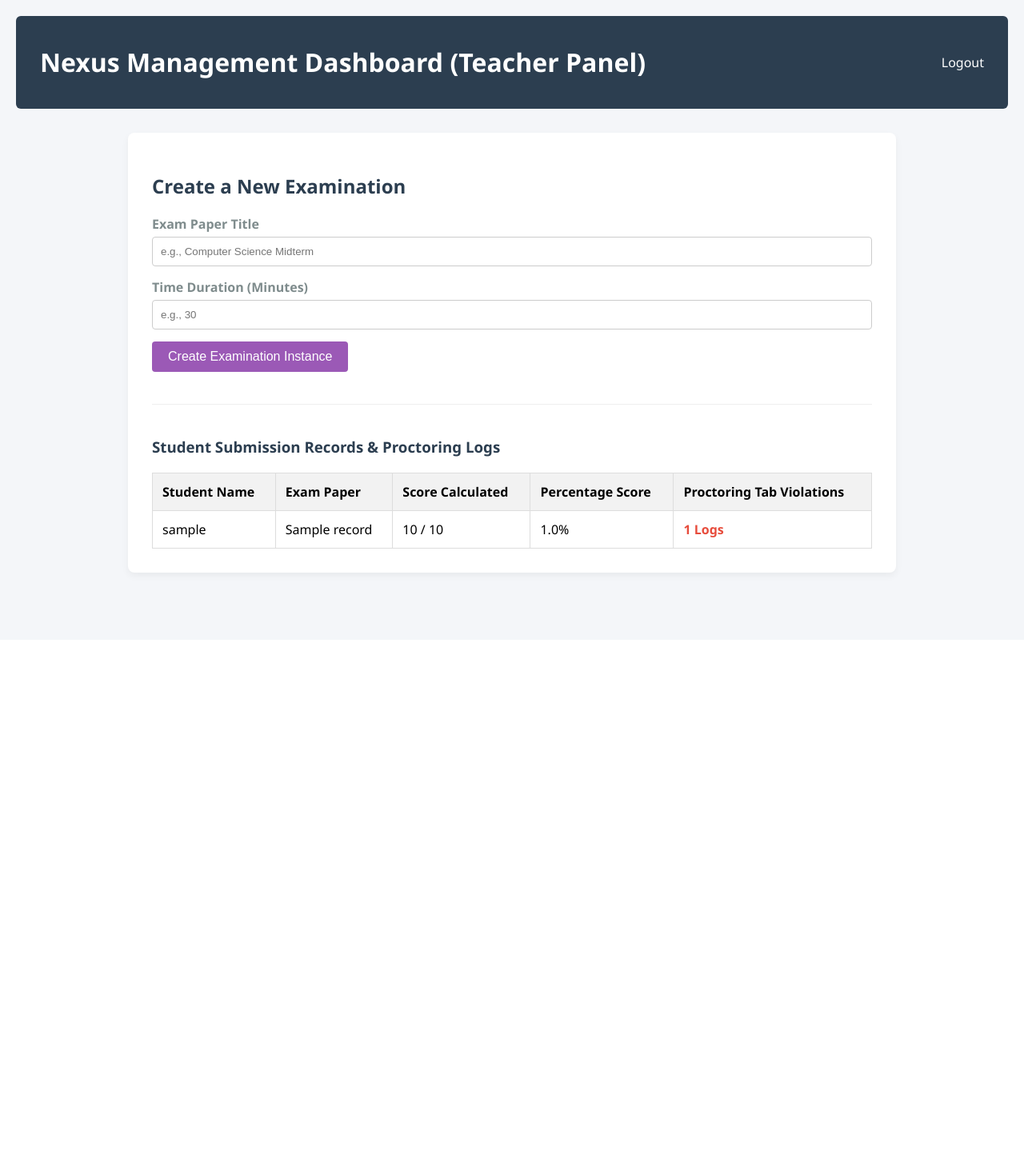
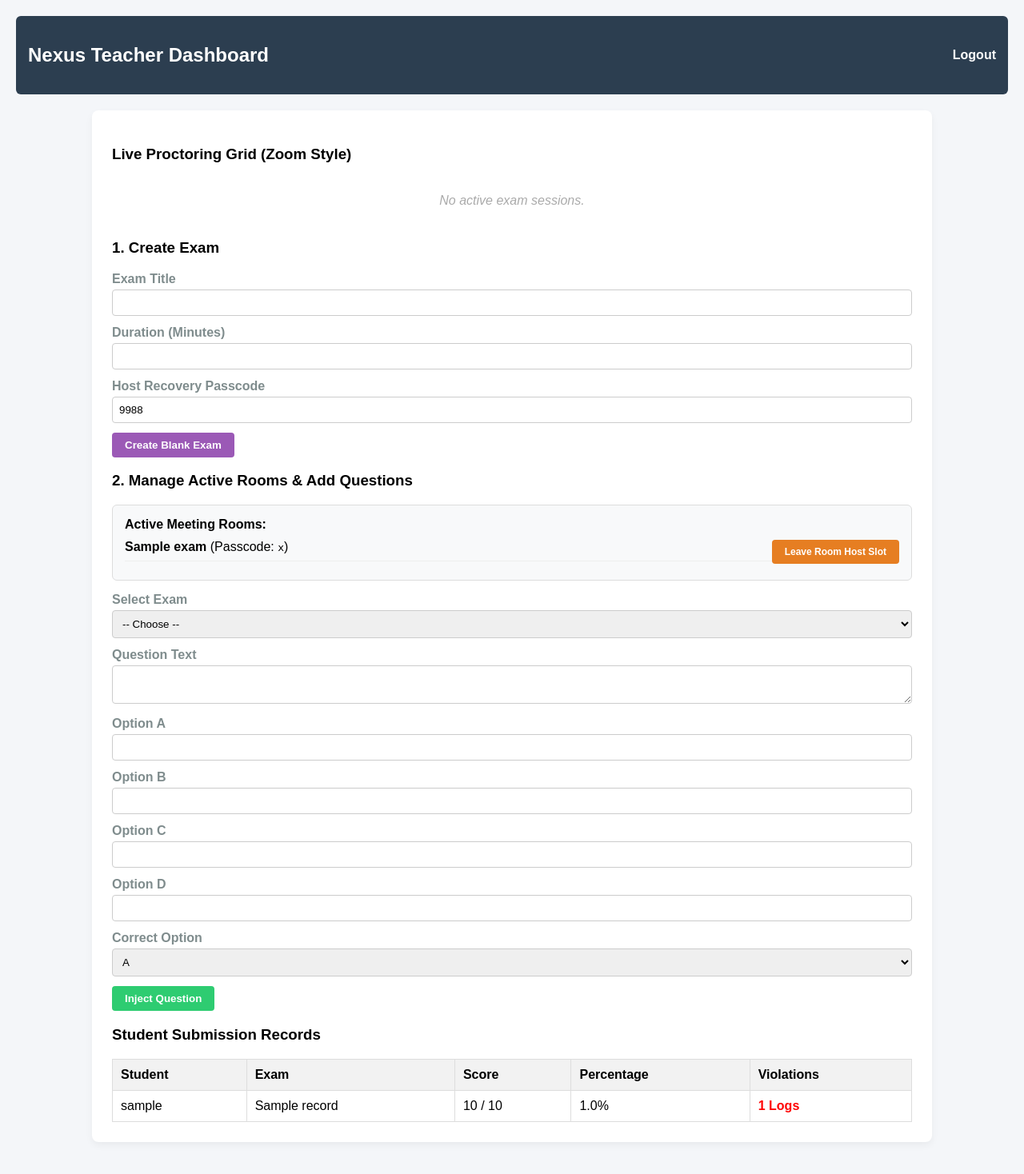
Before and after one commit to vg442406-ctrl/Exam_system, a Flask app: page /admin in a window 1280 px wide. Shown: the whole page at 80% size. Before the commit the page ends 725 px from the top, so only its background shows below. Run offline with Flask 3, Linux system fonts and the light colour scheme; the visitor is signed in with stand-in values (Sample User, id 1); tables that the repository leaves empty hold one stand-in row (values such as "Sample post").

Commit message:
Commited matching templates with link fixes

```diff
--- a/app.py
+++ b/app.py
@@ -1,50 +1,46 @@
 import os
-from flask import Flask, render_template, request, redirect, url_for, flash, session
+from flask import Flask, render_template, request, redirect, url_for, flash, session, jsonify
 from flask_sqlalchemy import SQLAlchemy
 from werkzeug.security import generate_password_hash, check_password_hash
+from datetime import datetime
 
 app = Flask(__name__, template_folder='templates')
-app.config['SECRET_KEY'] = os.environ.get('SECRET_KEY', 'nexus_ultra_secure_pass_key_8849')
+app.config['SECRET_KEY'] = os.environ.get('SECRET_KEY', 'nexus_secret_key_8849')
 
-DATABASE_URL = os.environ.get('DATABASE_URL')
-if DATABASE_URL and DATABASE_URL.startswith("postgres://"):
-    DATABASE_URL = DATABASE_URL.replace("postgres://", "postgresql://", 1)
-
-app.config['SQLALCHEMY_DATABASE_URI'] = DATABASE_URL or 'sqlite:///nexus_exam.db'
+# Database Router Configuration
+DB_URL = os.environ.get('DATABASE_URL', 'sqlite:///nexus_exam.db')
+if DB_URL.startswith("postgres://"): DB_URL = DB_URL.replace("postgres://", "postgresql://", 1)
+app.config['SQLALCHEMY_DATABASE_URI'] = DB_URL
 app.config['SQLALCHEMY_TRACK_MODIFICATIONS'] = False
-
 db = SQLAlchemy(app)
 
-# -------------------------------------------------------------------------
-# COMPREHENSIVE PRODUCTION SYSTEM DATABASE SCHEMAS
-# -------------------------------------------------------------------------
+# Database Models Ledger
 class User(db.Model):
-    __tablename__ = 'users'
     id = db.Column(db.Integer, primary_key=True)
     username = db.Column(db.String(50), unique=True, nullable=False)
     password_hash = db.Column(db.String(255), nullable=False)
-    role = db.Column(db.String(20), default='student') # student, teacher
+    role = db.Column(db.String(20), default='student')
 
 class Exam(db.Model):
-    __tablename__ = 'exams'
     id = db.Column(db.Integer, primary_key=True)
     title = db.Column(db.String(100), nullable=False)
     duration = db.Column(db.Integer, default=30)
-    total_marks = db.Column(db.Integer, default=2)
+    total_marks = db.Column(db.Integer, default=0)
+    host_username = db.Column(db.String(50), default='')
+    admin_passcode = db.Column(db.String(50), default='1234')
+    is_active = db.Column(db.Boolean, default=False)
 
 class Question(db.Model):
-    __tablename__ = 'questions'
     id = db.Column(db.Integer, primary_key=True)
-    exam_id = db.Column(db.Integer, db.ForeignKey('exams.id'), nullable=False)
+    exam_id = db.Column(db.Integer, db.ForeignKey('exam.id'), nullable=False)
     question_text = db.Column(db.Text, nullable=False)
     option_a = db.Column(db.String(100), nullable=False)
     option_b = db.Column(db.String(100), nullable=False)
     option_c = db.Column(db.String(100), nullable=False)
     option_d = db.Column(db.String(100), nullable=False)
-    correct_option = db.Column(db.String(5), nullable=False) # A, B, C, or D
+    correct_option = db.Column(db.String(5), nullable=False)
 
 class ScoreRecord(db.Model):
-    __tablename__ = 'score_records'
     id = db.Column(db.Integer, primary_key=True)
     username = db.Column(db.String(50), nullable=False)
     exam_title = db.Column(db.String(100), nullable=False)
@@ -53,44 +49,35 @@
     percent = db.Column(db.Float, nullable=False)
     violations = db.Column(db.Integer, default=0)
 
-# -------------------------------------------------------------------------
-# WEB ROUTING PIPELINE & VALIDATION ENGINES
-# -------------------------------------------------------------------------
+class WebcamSnapshot(db.Model):
+    id = db.Column(db.Integer, primary_key=True)
+    username = db.Column(db.String(50), unique=True, nullable=False)
+    image_base64 = db.Column(db.Text, nullable=False)
+
+# Core Authentication Handlers
 @app.route('/')
 def home():
-    if 'username' in session:
-        return redirect(url_for('dashboard'))
-    return redirect(url_for('login'))
+    return redirect(url_for('dashboard')) if 'username' in session else redirect(url_for('login'))
 
 @app.route('/login', methods=['GET', 'POST'])
 def login():
     if request.method == 'POST':
-        username = request.form.get('username').strip()
-        password = request.form.get('password')
-
-        user = User.query.filter_by(username=username).first()
-        if user and check_password_hash(user.password_hash, password):
-            session['username'] = user.username
-            session['role'] = user.role
+        u, p = request.form.get('username').strip(), request.form.get('password')
+        user = User.query.filter_by(username=u).first()
+        if user and check_password_hash(user.password_hash, p):
+            session['username'], session['role'] = user.username, user.role
             return redirect(url_for('dashboard'))
-
-        flash("Invalid identification credentials entered.")
+        flash("Invalid identification credentials.")
     return render_template('login.html')
 
 @app.route('/register', methods=['GET', 'POST'])
 def register():
     if request.method == 'POST':
-        username = request.form.get('username').strip()
-        role = request.form.get('role')
-        password = request.form.get('password')
-
-        if User.query.filter_by(username=username).first():
-            flash("Username variant already claimed inside our ledger system.")
+        u, r, p = request.form.get('username').strip(), request.form.get('role'), request.form.get('password')
+        if User.query.filter_by(username=u).first():
+            flash("Username claimed.")
             return redirect(url_for('register'))
-
-        hashed_password = generate_password_hash(password)
-        new_user = User(username=username, role=role, password_hash=hashed_password)
-        db.session.add(new_user)
+        db.session.add(User(username=u, role=r, password_hash=generate_password_hash(p)))
         db.session.commit()
         return redirect(url_for('login'))
     return render_template('register.html')
@@ -98,84 +85,101 @@
 @app.route('/dashboard')
 def dashboard():
     if 'username' not in session: return redirect(url_for('login'))
-    if session.get('role') == 'teacher': return redirect(url_for('admin_panel'))
+    return redirect(url_for('admin_panel')) if session.get('role') == 'teacher' else render_template('dashboard.html', exams=Exam.query.all())
 
-    exams = Exam.query.all()
-    return render_template('dashboard.html', exams=exams)
-
+# Student Exam Testing Framework
 @app.route('/exam/<int:exam_id>')
 def take_exam(exam_id):
     if 'username' not in session: return redirect(url_for('login'))
-    exam_instance = Exam.query.get_or_404(exam_id)
-    questions = Question.query.filter_by(exam_id=exam_id).all()
-    return render_template('exam.html', exam=exam_instance, questions=questions)
+    return render_template('exam.html', exam=Exam.query.get_or_404(exam_id), questions=Question.query.filter_by(exam_id=exam_id).all())
 
 @app.route('/exam/<int:exam_id>/submit', methods=['POST'])
 def submit_exam(exam_id):
     if 'username' not in session: return redirect(url_for('login'))
-    exam_instance = Exam.query.get_or_404(exam_id)
+    exam = Exam.query.get_or_404(exam_id)
     questions = Question.query.filter_by(exam_id=exam_id).all()
+    score = sum([1 for q in questions if request.form.get(f'q_{q.id}') == q.correct_option])
+    v = int(request.form.get('violations', 0))
+    pct = round((score / len(questions)) * 100, 2) if questions else 0.0
 
-    score = 0
-    for q in questions:
-        selected_answer = request.form.get(f'q_{q.id}')
-        if selected_answer == q.correct_option:
-            score += 1
+    db.session.add(ScoreRecord(username=session['username'], exam_title=exam.title, score_earned=score, total_marks=len(questions), percent=pct, violations=v))
+    WebcamSnapshot.query.filter_by(username=session['username']).delete()
+    db.session.commit()
+    return f"<h1>Exam Submitted! Score: {score}/{len(questions)} ({pct}%).</h1>"
 
-    violations = int(request.form.get('violations', 0))
-    pct = round((score / len(questions)) * 100, 2) if len(questions) > 0 else 0.0
+# Proctoring & Zoom Live Video Controllers
+@app.route('/api/proctor/upload', methods=['POST'])
+def proctor_upload():
+    if 'username' not in session: return jsonify({"error": "Unauthorized"}), 401
+    img = request.get_json().get('image')
+    feed = WebcamSnapshot.query.filter_by(username=session['username']).first()
+    if feed: feed.image_base64 = img
+    else: db.session.add(WebcamSnapshot(username=session['username'], image_base64=img))
+    db.session.commit()
+    return jsonify({"status": "success"})
 
-    record = ScoreRecord(
-        username=session['username'],
-        exam_title=exam_instance.title,
-        score_earned=score,
-        total_marks=len(questions),
-        percent=pct,
-        violations=violations
-    )
-    db.session.add(record)
-    db.session.commit()
+@app.route('/api/proctor/feeds')
+def proctor_feeds():
+    if session.get('role') != 'teacher': return jsonify({"error": "Unauthorized"}), 403
+    return jsonify({"feeds": [{"username": f.username, "image": f.image_base64} for f in WebcamSnapshot.query.all()]})
 
-    return f"<h1>Exam processing finalized! Instantly Graded Score: {score}/{len(questions)} ({pct}%). Security Tab Violations Logged: {violations}. You can safely close this browser instance.</h1>"
+# Host Meeting Checkers & Recovery
+@app.route('/api/meeting/<int:exam_id>/status')
+def meeting_status(exam_id):
+    e = Exam.query.get_or_404(exam_id)
+    return jsonify({"is_active": e.is_active, "host_username": e.host_username})
 
+@app.route('/api/meeting/<int:exam_id>/claim-host', methods=['POST'])
+def claim_host(exam_id):
+    if 'username' not in session: return jsonify({"error": "Unauthorized"}), 401
+    e = Exam.query.get_or_404(exam_id)
+    if request.get_json().get('passcode') == e.admin_passcode:
+        e.host_username, e.is_active = session['username'], True
+        session['role'] = 'teacher'
+        db.session.commit()
+        return jsonify({"status": "success", "message": "Host Recovery Accepted!"})
+    return jsonify({"status": "error", "message": "Incorrect Passcode!"}), 400
+
+# Teacher Administration Interface Panels
 @app.route('/admin')
 def admin_panel():
-    if session.get('role') != 'teacher': return "Unauthorized Role Access Blocked.", 403
-    results = ScoreRecord.query.all()
-    return render_template('admin.html', results=results)
+    if session.get('role') != 'teacher': return "Unauthorized Access", 403
+    return render_template('admin.html', results=ScoreRecord.query.all(), exams=Exam.query.all())
 
 @app.route('/admin/create-exam', methods=['POST'])
 def create_exam():
     if session.get('role') != 'teacher': return "Unauthorized", 403
-    title = request.form.get('title')
-    duration = int(request.form.get('duration'))
+    db.session.add(Exam(title=request.form.get('title'), duration=int(request.form.get('duration')), admin_passcode=request.form.get('admin_passcode', '1234'), host_username=session['username'], is_active=True))
+    db.session.commit()
+    return redirect(url_for('admin_panel'))
 
-    new_exam = Exam(title=title, duration=duration, total_marks=2)
-    db.session.add(new_exam)
+@app.route('/admin/add-question', methods=['POST'])
+def add_question():
+    if session.get('role') != 'teacher': return "Unauthorized", 403
+    e_id = int(request.form.get('exam_id'))
+    db.session.add(Question(exam_id=e_id, question_text=request.form.get('question_text'), option_a=request.form.get('option_a'), option_b=request.form.get('option_b'), option_c=request.form.get('option_c'), option_d=request.form.get('option_d'), correct_option=request.form.get('correct_option')))
+    exam = Exam.query.get(e_id)
+    if exam: exam.total_marks += 1
     db.session.commit()
+    return redirect(url_for('admin_panel'))
 
-    # Injection routine mapping automated test patterns cleanly
-    q1 = Question(exam_id=new_exam.id, question_text="What is the runtime behavior of an SQLite engine lookup?", option_a="Serverless Engine File mapping", option_b="Network socket streaming interface", option_c="Non-relational document matrix lookup", option_d="Distributed vector array alignment", correct_option="A")
-    q2 = Question(exam_id=new_exam.id, question_text="Which decorator model enforces dynamic route processing methods in a clean Flask wrapper layout?", option_a="@app.render", option_b="@app.route", option_c="@app.post", option_d="@app.blueprint", correct_option="B")
-    db.session.add_all([q1, q2])
+@app.route('/admin/leave-meeting/<int:exam_id>')
+def leave_meeting(exam_id):
+    if session.get('role') != 'teacher': return "Unauthorized", 403
+    e = Exam.query.get_or_404(exam_id)
+    e.host_username, e.is_active = "", False
     db.session.commit()
-
     return redirect(url_for('dashboard'))
 
 @app.route('/logout')
 def logout():
+    for e in Exam.query.filter_by(host_username=session.get('username')).all(): e.host_username, e.is_active = "", False
+    WebcamSnapshot.query.filter_by(username=session.get('username')).delete()
+    db.session.commit()
     session.clear()
     return redirect(url_for('login'))
 
-# -------------------------------------------------------------------------
-# ENVIRONMENT SEED ENGINES
-# -------------------------------------------------------------------------
-with app.app_context():
-    db.create_all()
-    if not User.query.filter_by(username='admin').first():
-        db.session.add(User(username='admin', password_hash=generate_password_hash('nexus123'), role='teacher'))
-        db.session.commit()
+with app.app_context(): db.create_all()
 
 if __name__ == '__main__':
-    port = int(os.environ.get("PORT", 5000))
-    app.run(host="0.0.0.0", port=port, debug=False)
+    app.run(host="0.0.0.0", port=int(os.environ.get("PORT", 5000)), debug=False)
--- a/templates/admin.html
+++ b/templates/admin.html
@@ -2,68 +2,113 @@
 <html lang="en">
 <head>
     <meta charset="UTF-8">
-    <meta name="viewport" content="width=device-width, initial-scale=1.0">
-    <title>Nexus - Teacher Control Panel</title>
+    <title>Nexus - Teacher Panel</title>
     <style>
-        body { font-family: 'Segoe UI', Arial, sans-serif; background-color: #f4f6f9; margin: 0; padding: 20px; }
-        .navbar { background: #2c3e50; color: white; padding: 15px 30px; display: flex; justify-content: space-between; align-items: center; border-radius: 6px; }
-        .container { max-width: 900px; margin: 30px auto; background: white; padding: 30px; border-radius: 8px; box-shadow: 0 4px 10px rgba(0,0,0,0.05); }
-        h2, h3 { color: #2c3e50; }
-        .form-group { margin-bottom: 15px; }
-        label { display: block; margin-bottom: 5px; font-weight: bold; color: #7f8c8d; }
-        input, text-area { width: 100%; padding: 10px; border: 1px solid #ccc; border-radius: 4px; box-sizing: border-box; }
-        .btn { padding: 10px 20px; background: #9b59b6; color: white; border: none; border-radius: 4px; cursor: pointer; font-size: 16px; }
-        .btn:hover { background: #8e44ad; }
-        table { width: 100%; border-collapse: collapse; margin-top: 20px; }
-        th, td { padding: 12px; border: 1px solid #ddd; text-align: left; }
-        th { background-color: #f2f2f2; }
-        .violation-flag { color: #e74c3c; font-weight: bold; }
+        body { font-family: Arial, sans-serif; background: #f4f6f9; margin: 0; padding: 20px; }
+        .navbar { background: #2c3e50; color: white; padding: 15px; display: flex; justify-content: space-between; align-items: center; border-radius: 6px; }
+        .container { max-width: 1000px; margin: 20px auto; background: white; padding: 25px; border-radius: 8px; box-shadow: 0 4px 10px rgba(0,0,0,0.05); }
+        .form-group { margin-bottom: 12px; }
+        label { display: block; margin-bottom: 4px; font-weight: bold; color: #7f8c8d; }
+        input, select, textarea { width: 100%; padding: 8px; border: 1px solid #ccc; border-radius: 4px; box-sizing: border-box; }
+        .btn { padding: 8px 16px; color: white; border: none; border-radius: 4px; cursor: pointer; font-weight: bold; text-decoration: none; display: inline-block; }
+        .btn-purple { background: #9b59b6; }
+        .btn-green { background: #2ecc71; }
+        .btn-orange { background: #e67e22; float: right; font-size: 12px; }
+        table { width: 100%; border-collapse: collapse; margin-top: 15px; }
+        th, td { padding: 10px; border: 1px solid #ddd; text-align: left; }
+        th { background: #f2f2f2; }
+        .zoom-grid { display: grid; grid-template-columns: repeat(auto-fill, minmax(180px, 1fr)); gap: 15px; margin: 15px 0; }
+        .zoom-card { background: #2f3542; border-radius: 6px; overflow: hidden; position: relative; height: 140px; }
+        .zoom-img { width: 100%; height: 100%; object-fit: cover; }
+        .zoom-name { position: absolute; bottom: 5px; left: 5px; background: rgba(0,0,0,0.6); color: white; padding: 2px 6px; border-radius: 4px; font-size: 12px; }
     </style>
 </head>
 <body>
     <div class="navbar">
-        <h1>Nexus Management Dashboard (Teacher Panel)</h1>
-        <a href="/logout" style="color: white; text-decoration: none;">Logout</a>
+        <h2>Nexus Teacher Dashboard</h2>
+        <a href="/logout" style="color: white; text-decoration: none; font-weight: bold;">Logout</a>
     </div>
     <div class="container">
-        <h2>Create a New Examination</h2>
+
+        <h3>Live Proctoring Grid (Zoom Style)</h3>
+        <div class="zoom-grid" id="proctorGrid">
+            <div style="color:#aaa; font-style:italic; padding:20px; grid-column:1/-1; text-align:center;">No active exam sessions.</div>
+        </div>
+
+        <h3>1. Create Exam</h3>
         <form action="/admin/create-exam" method="POST">
-            <div class="form-group">
-                <label>Exam Paper Title</label>
-                <input type="text" name="title" placeholder="e.g., Computer Science Midterm" required>
-            </div>
-            <div class="form-group">
-                <label>Time Duration (Minutes)</label>
-                <input type="number" name="duration" placeholder="e.g., 30" required>
-            </div>
-            <button type="submit" class="btn">Create Examination Instance</button>
+            <div class="form-group"><label>Exam Title</label><input type="text" name="title" required></div>
+            <div class="form-group"><label>Duration (Minutes)</label><input type="number" name="duration" required></div>
+            <div class="form-group"><label>Host Recovery Passcode</label><input type="text" name="admin_passcode" value="9988" required></div>
+            <button type="submit" class="btn btn-purple">Create Blank Exam</button>
         </form>
 
-        <hr style="margin: 40px 0; border: 0; border-top: 1px solid #eee;">
+        <h3>2. Manage Active Rooms & Add Questions</h3>
+        <div style="background:#f8f9fa; padding:15px; border-radius:6px; margin-bottom:15px; border:1px solid #ddd;">
+            <h4 style="margin:0 0 10px 0;">Active Meeting Rooms:</h4>
+            {% for exam in exams %}
+                <div style="margin-bottom:8px; padding-bottom:8px; border-bottom:1px solid #eee;">
+                    <strong>{{ exam.title }}</strong> (Passcode: <code>{{ exam.admin_passcode }}</code>)
+                    {% if exam.host_username == session['username'] %}
+                        <a href="/admin/leave-meeting/{{ exam.id }}" class="btn btn-orange">Leave Room Host Slot</a>
+                    {% endif %}
+                </div>
+            {% endfor %}
+        </div>
 
-        <h3>Student Submission Records & Proctoring Logs</h3>
+        <form action="/admin/add-question" method="POST">
+            <div class="form-group">
+                <label>Select Exam</label>
+                <select name="exam_id" required>
+                    <option value="" disabled selected>-- Choose --</option>
+                    {% for exam in exams %} <option value="{{ exam.id }}">{{ exam.title }}</option> {% endfor %}
+                </select>
+            </div>
+            <div class="form-group"><label>Question Text</label><textarea name="question_text" rows="2" required></textarea></div>
+            <div class="form-group"><label>Option A</label><input type="text" name="option_a" required></div>
+            <div class="form-group"><label>Option B</label><input type="text" name="option_b" required></div>
+            <div class="form-group"><label>Option C</label><input type="text" name="option_c" required></div>
+            <div class="form-group"><label>Option D</label><input type="text" name="option_d" required></div>
+            <div class="form-group">
+                <label>Correct Option</label>
+                <select name="correct_option" required>
+                    <option value="A">A</option><option value="B">B</option><option value="C">C</option><option value="D">D</option>
+                </select>
+            </div>
+            <button type="submit" class="btn btn-green">Inject Question</button>
+        </form>
+
+        <h3>Student Submission Records</h3>
         <table>
-            <thead>
-                <tr>
-                    <th>Student Name</th>
-                    <th>Exam Paper</th>
-                    <th>Score Calculated</th>
-                    <th>Percentage Score</th>
-                    <th>Proctoring Tab Violations</th>
-                </tr>
-            </thead>
+            <thead><tr><th>Student</th><th>Exam</th><th>Score</th><th>Percentage</th><th>Violations</th></tr></thead>
             <tbody>
-                {% for result in results %}
-                <tr>
-                    <td>{{ result.username }}</td>
-                    <td>{{ result.exam_title }}</td>
-                    <td>{{ result.score_earned }} / {{ result.total_marks }}</td>
-                    <td>{{ result.percent }}%</td>
-                    <td class="{% if result.violations > 0 %}violation-flag{% endif %}">{{ result.violations }} Logs</td>
-                </tr>
+                {% for r in results %}
+                <tr><td>{{ r.username }}</td><td>{{ r.exam_title }}</td><td>{{ r.score_earned }} / {{ r.total_marks }}</td><td>{{ r.percent }}%</td><td style="color:red; font-weight:bold;">{{ r.violations }} Logs</td></tr>
                 {% endfor %}
             </tbody>
         </table>
     </div>
+
+    <script>
+        function updateProctorGrid() {
+            fetch('/api/proctor/feeds')
+                .then(res => res.json())
+                .then(data => {
+                    const grid = document.getElementById('proctorGrid');
+                    if (data.feeds.length === 0) {
+                        grid.innerHTML = '<div style="color:#aaa; font-style:italic; padding:20px; grid-column:1/-1; text-align:center;">No active exam sessions.</div>';
+                        return;
+                    }
+                    grid.innerHTML = '';
+                    data.feeds.forEach(f => {
+                        const card = document.createElement('div');
+                        card.className = 'zoom-card';
+                        card.innerHTML = `<img src="${f.image}" class="zoom-img"><div class="zoom-name">👤 ${f.username}</div>`;
+                        grid.appendChild(card);
+                    });
+                });
+        }
+        setInterval(updateProctorGrid, 3000);
+    </script>
 </body>
 </html>
```
Also changed, not shown: templates/exam.html (+82 -38 lines).
